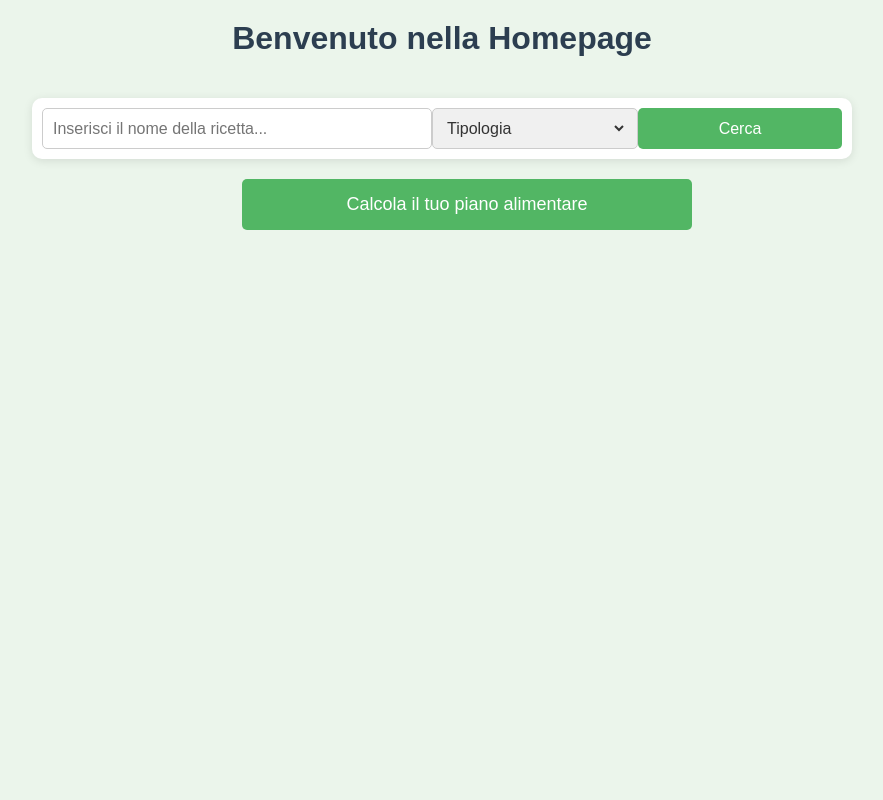
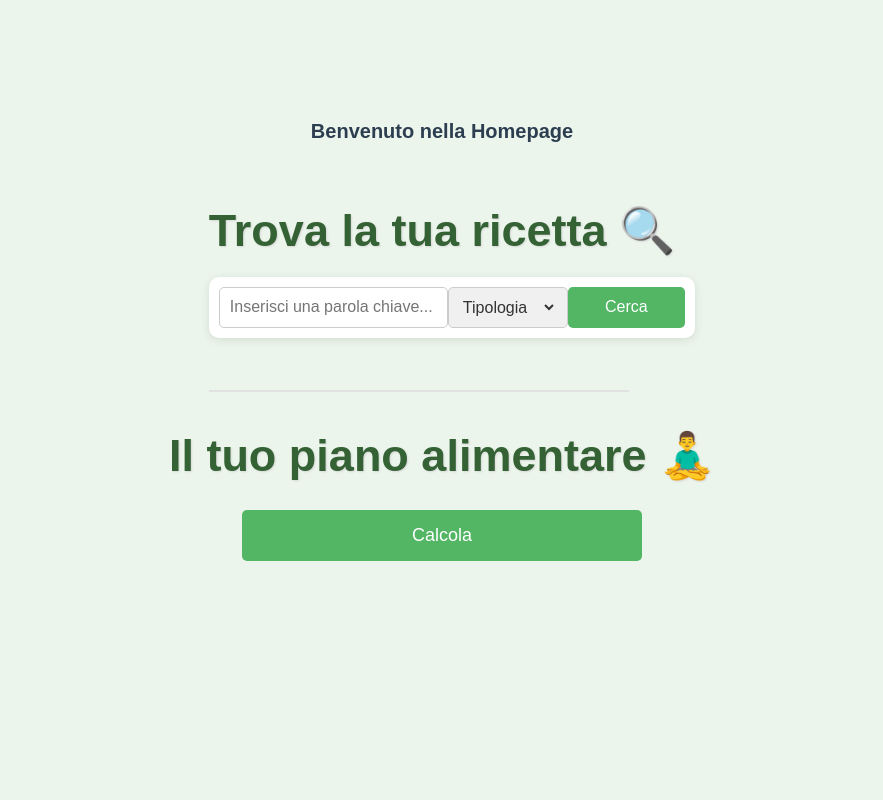
Before and after one commit to SimonaContaldi99/Progetto-Programmazione-, a Flask app: page / in a window 1280 px wide. Shown: the whole page, without its empty margins (198-1081 px from the left). Run offline with Flask 3, Linux system fonts and the light colour scheme.

Commit message:
Update homepage.html

```diff
--- a/progetto programmazione/templates/homepage.html
+++ b/progetto programmazione/templates/homepage.html
@@ -24,13 +24,38 @@
             display: flex;
             flex-direction: column;
             align-items: center;
-            height: 100vh;
+            justify-content: center;
+            height: 80vh;
         }
 
         h1 {
             color: #2c3e50;
-            margin-top: 20px;
+            margin-top: 10px;
+            margin-bottom: 5px;
+            margin-top: 5px;
             text-align: center;
+            font-size: 20px;
+        }
+
+        h2 {
+            color : #346234;
+            font-size: 45px;
+            text-shadow: 1px 1px 2px #d7d7d7;
+        }
+
+        h3 {
+            color : #346234;
+            font-size: 45px;
+            margin: 0px 0;
+            text-shadow: 1px 1px 2px #d7d7d7;
+        }
+
+        hr {
+            border: none;
+            height: 2px;
+            background-color: rgb(225, 225, 225);
+            margin:0px 0;
+            width: 90%;
         }
 
         .search-container {
@@ -95,10 +120,13 @@
         }
 
         .button-container {
-            margin-top: 20px;
+            margin-top: 10px;
             text-align: center;
             width: 100%;
             max-width: 400px;
+            display: flex;
+            justify-content: center;
+            align-items: center;
         }
 
         .button {
@@ -129,12 +157,14 @@
 </head>
 <body>
     <div id="google_translate_element"></div>
-
+    <br>
+    <br>
     <h1>Benvenuto nella Homepage</h1>
-
+    <br>
+    <h2><b> Trova la tua ricetta &#128269;</b></2>
     <div class="search-container">
         <form action="/ricerca" method="get" style="display: flex; width: 100%;">
-            <input type="text" id="ricerca_ricetta" name="ricerca_ricetta" placeholder="Inserisci il nome della ricetta...">
+            <input type="text" id="ricerca_ricetta" name="ricerca_ricetta" placeholder="Inserisci una parola chiave...">
             <div class="dropdown">
                 <select name="tipologia">
                     <option value="">Tipologia</option>
@@ -147,9 +177,12 @@
             <button type="submit">Cerca</button>
         </form>
     </div>
-
+    <br>
+    <hr>
+    <h3><b> Il tuo piano alimentare 🧘‍♂️</b></h3>
+    <br>
     <div class="button-container">
-        <a href="index.html" class="button">Calcola il tuo piano alimentare</a>
+        <a href="index.html" class="button">Calcola</a>
     </div>
 </body>
 </html>
```
